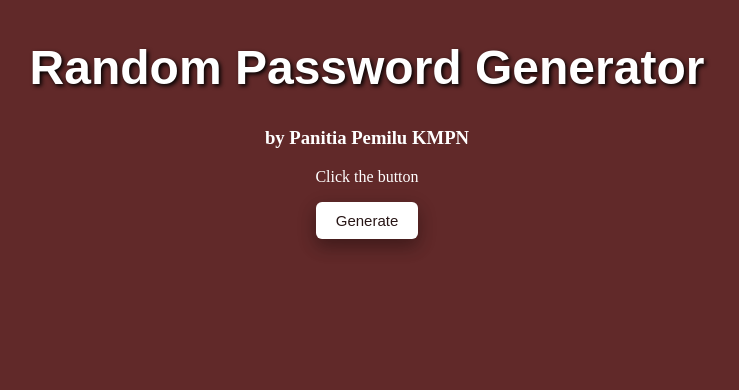
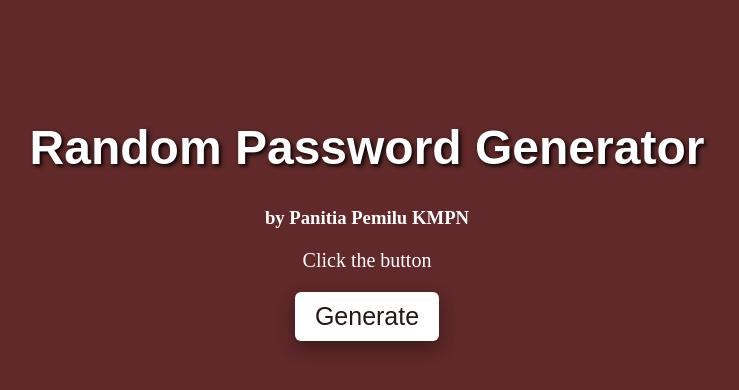
Before and after one commit to marwaqania/Orion, a plain HTML site: page index.html in a window 1280 px wide. Shown: the whole page, without its empty margins (273-1012 px from the left). Drawn offline with Linux system fonts and the light colour scheme.

Commit message:
Update style.css

```diff
--- a/style.css
+++ b/style.css
@@ -3,6 +3,7 @@ body{
     color: white;
     align-items: center;
     align-content: center;
+    padding-top: 5rem;
 }
 h1 {
   color: white;
@@ -25,7 +26,7 @@ button {
   text-align: center;
   text-decoration: none;
   display: inline-block;
-  font-size: 15px;
+  font-size: 25px;
   border-radius: 6px;
   transition-duration: 0.4s;
   cursor: pointer;
@@ -38,3 +39,6 @@ button:hover {
 .box{
   text-align: center;
 }
+p{
+  font-size: 20px;
+}
```
